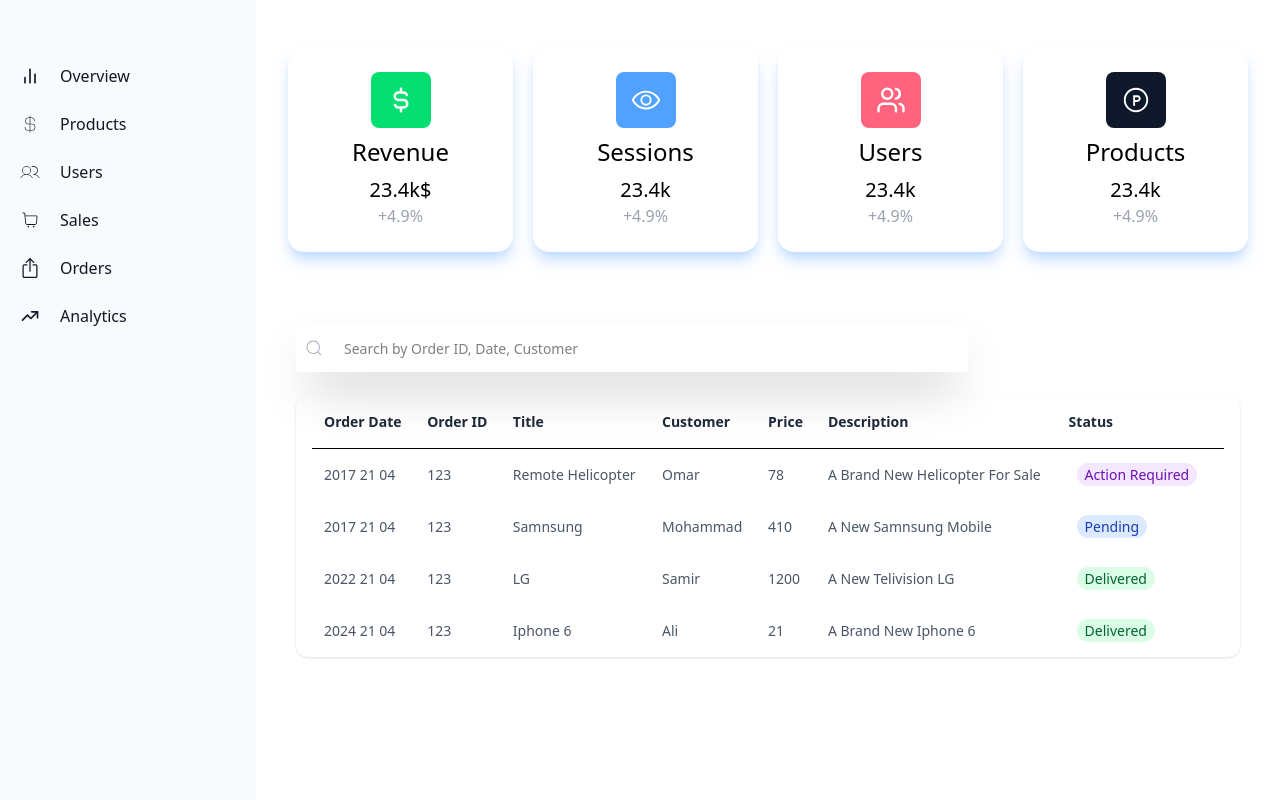
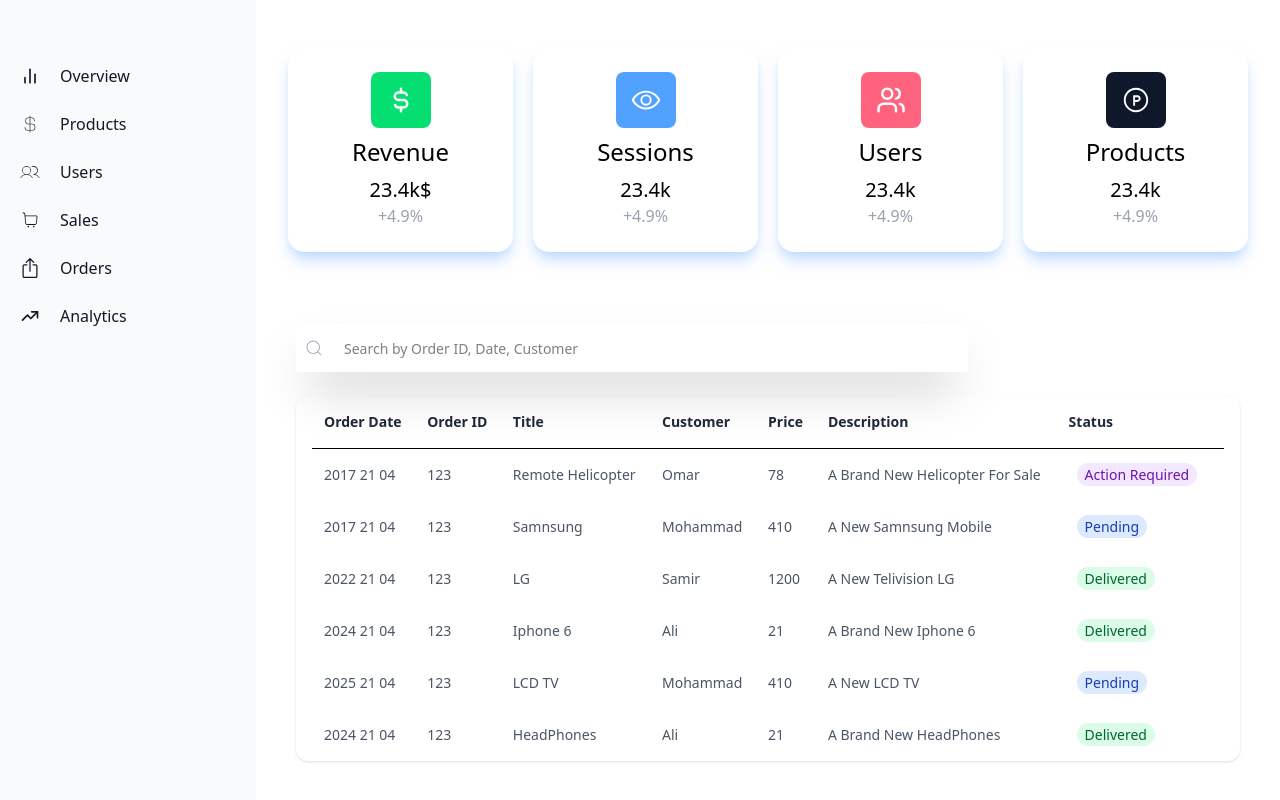
Before and after one commit to jamilshehab/react-ecommerce-dashboard, a React (Vite) app in the folder react-dashboard/: page /products in a window 1280 px wide. Shown: the top 800 px of the page. Built offline with nearby package versions, Linux system fonts and the light colour scheme.

Commit message:
sales chart added

```diff
--- a/react-dashboard/src/data/data.ts
+++ b/react-dashboard/src/data/data.ts
@@ -231,6 +231,30 @@ export const productData = [
       "ml-2 mr-3 whitespace-nowrap rounded-full bg-green-100 px-2 py-0.5 text-green-800",
     description: "A Brand New Iphone 6",
   },
+  {
+    id: 4,
+    name: "LCD TV ",
+    price: "410",
+    status: "Pending",
+    customer: "Mohammad",
+    orderId: "123",
+    orderDate: "2025 21 04",
+    className:
+      "ml-2 mr-3 whitespace-nowrap rounded-full bg-blue-100 px-2 py-0.5 text-blue-800",
+    description: "A New LCD TV ",
+  },
+  {
+    id: 5,
+    name: " HeadPhones ",
+    price: "21",
+    customer: "Ali",
+    status: "Delivered",
+    orderId: "123",
+    orderDate: "2024 21 04",
+    className:
+      "ml-2 mr-3 whitespace-nowrap rounded-full bg-green-100 px-2 py-0.5 text-green-800",
+    description: "A Brand New HeadPhones",
+  },
 ];
 export const productHeadingData = [
   {
--- a/react-dashboard/src/pages/Products.tsx
+++ b/react-dashboard/src/pages/Products.tsx
@@ -1,10 +1,14 @@
 import React from "react";
 import ProductContent from "../components/products/ProductContent";
+import SalesChart from "../components/charts/SalesChart";
 
 const Products: React.FC = () => {
   return (
     <main>
       <ProductContent />
+      <div className="grid grid-cols-1  ">
+        <SalesChart />
+      </div>
     </main>
   );
 };
```
